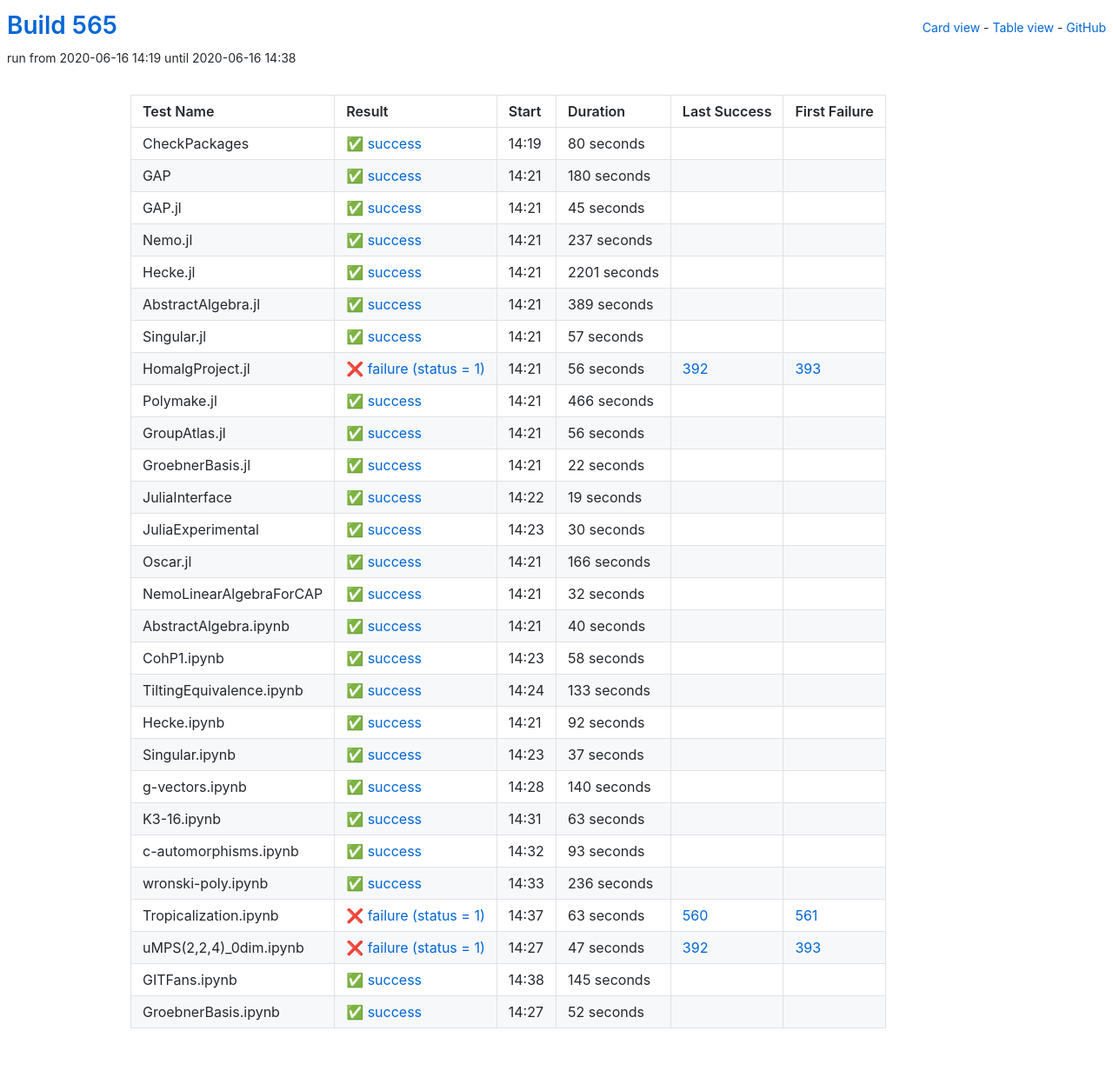
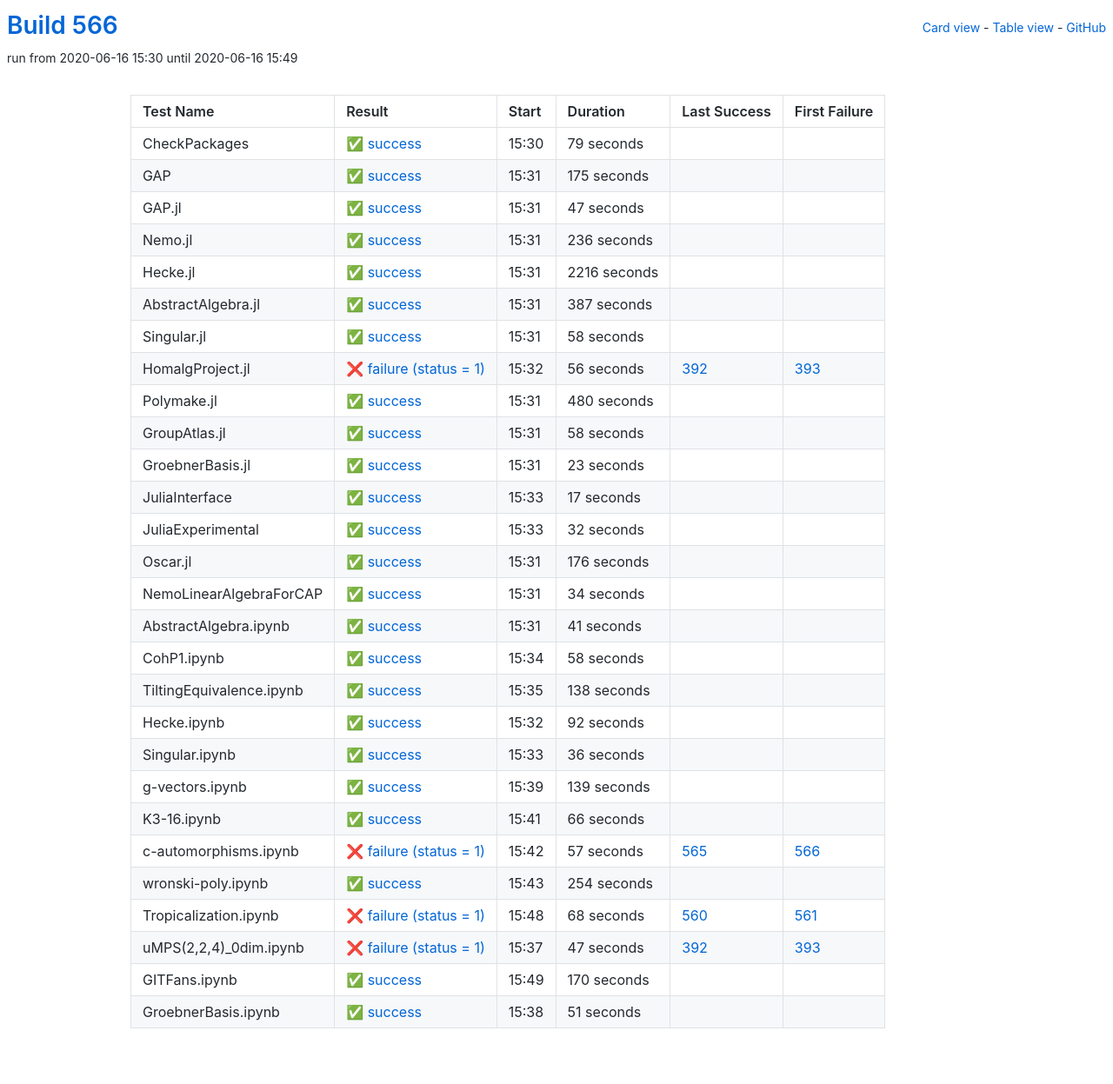
Before and after one commit to oscar-system/oscar-ci-status-1.4, a Jekyll site: the page built from table.html, in a window 1280 px wide. Shown: the whole page at 87% size. Built offline with Jekyll 4.4.1, drawn with Linux system fonts in a browser that asks for light colours.

Commit message:
Build #566

```diff
--- a/_data/ci.yml
+++ b/_data/ci.yml
@@ -1,6 +1,6 @@
 ---
-build: 565
-build_url: https://oscarci.mathematik.uni-kl.de/job/oscar-julia-1.4/565/
+build: 566
+build_url: https://oscarci.mathematik.uni-kl.de/job/oscar-julia-1.4/566/
 job: oscar-julia-1.4
 organization: oscar-system
 repo: oscar-ci-status-1.4
@@ -8,92 +8,92 @@ repourl: https://github.com/oscar-system/oscar-ci-status-1.4
 tests:
 - name: CheckPackages
   id: checkpackages
-  log: https://oscarci.mathematik.uni-kl.de/job/oscar-julia-1.4/565/artifact/logs/build-565/CheckPackages.log
-  start: 2020-06-16 14:19
+  log: https://oscarci.mathematik.uni-kl.de/job/oscar-julia-1.4/566/artifact/logs/build-566/CheckPackages.log
+  start: 2020-06-16 15:30
   success: true
   exitcode: 0
   status: success
-  duration: 80
+  duration: 79
   last_success: false
   last_success_url:
   first_failure: false
   first_failure_url:
 - name: GAP
   id: gap
-  log: https://oscarci.mathematik.uni-kl.de/job/oscar-julia-1.4/565/artifact/logs/build-565/GAP.log
-  start: 2020-06-16 14:21
+  log: https://oscarci.mathematik.uni-kl.de/job/oscar-julia-1.4/566/artifact/logs/build-566/GAP.log
+  start: 2020-06-16 15:31
   success: true
   exitcode: 0
   status: success
-  duration: 180
+  duration: 175
   last_success: false
   last_success_url:
   first_failure: false
   first_failure_url:
 - name: GAP.jl
   id: gap-jl
-  log: https://oscarci.mathematik.uni-kl.de/job/oscar-julia-1.4/565/artifact/logs/build-565/GAP.jl.log
-  start: 2020-06-16 14:21
+  log: https://oscarci.mathematik.uni-kl.de/job/oscar-julia-1.4/566/artifact/logs/build-566/GAP.jl.log
+  start: 2020-06-16 15:31
   success: true
   exitcode: 0
   status: success
-  duration: 45
+  duration: 47
   last_success: false
   last_success_url:
   first_failure: false
   first_failure_url:
 - name: Nemo.jl
   id: nemo-jl
-  log: https://oscarci.mathematik.uni-kl.de/job/oscar-julia-1.4/565/artifact/logs/build-565/Nemo.jl.log
-  start: 2020-06-16 14:21
+  log: https://oscarci.mathematik.uni-kl.de/job/oscar-julia-1.4/566/artifact/logs/build-566/Nemo.jl.log
+  start: 2020-06-16 15:31
   success: true
   exitcode: 0
   status: success
-  duration: 237
+  duration: 236
   last_success: false
   last_success_url:
   first_failure: false
   first_failure_url:
 - name: Hecke.jl
   id: hecke-jl
-  log: https://oscarci.mathematik.uni-kl.de/job/oscar-julia-1.4/565/artifact/logs/build-565/Hecke.jl.log
-  start: 2020-06-16 14:21
+  log: https://oscarci.mathematik.uni-kl.de/job/oscar-julia-1.4/566/artifact/logs/build-566/Hecke.jl.log
+  start: 2020-06-16 15:31
   success: true
   exitcode: 0
   status: success
-  duration: 2201
+  duration: 2216
   last_success: false
   last_success_url:
   first_failure: false
   first_failure_url:
 - name: AbstractAlgebra.jl
   id: abstractalgebra-jl
-  log: https://oscarci.mathematik.uni-kl.de/job/oscar-julia-1.4/565/artifact/logs/build-565/AbstractAlgebra.jl.log
-  start: 2020-06-16 14:21
+  log: https://oscarci.mathematik.uni-kl.de/job/oscar-julia-1.4/566/artifact/logs/build-566/AbstractAlgebra.jl.log
+  start: 2020-06-16 15:31
   success: true
   exitcode: 0
   status: success
-  duration: 389
+  duration: 387
   last_success: false
   last_success_url:
   first_failure: false
   first_failure_url:
 - name: Singular.jl
   id: singular-jl
-  log: https://oscarci.mathematik.uni-kl.de/job/oscar-julia-1.4/565/artifact/logs/build-565/Singular.jl.log
-  start: 2020-06-16 14:21
+  log: https://oscarci.mathematik.uni-kl.de/job/oscar-julia-1.4/566/artifact/logs/build-566/Singular.jl.log
+  start: 2020-06-16 15:31
   success: true
   exitcode: 0
   status: success
-  duration: 57
+  duration: 58
   last_success: false
   last_success_url:
   first_failure: false
   first_failure_url:
 - name: HomalgProject.jl
   id: homalgproject-jl
-  log: https://oscarci.mathematik.uni-kl.de/job/oscar-julia-1.4/565/artifact/logs/build-565/HomalgProject.jl.log
-  start: 2020-06-16 14:21
+  log: https://oscarci.mathematik.uni-kl.de/job/oscar-julia-1.4/566/artifact/logs/build-566/HomalgProject.jl.log
+  start: 2020-06-16 15:32
   success: false
   exitcode: 1
   status: failure
@@ -104,80 +104,56 @@ tests:
   first_failure_url: https://oscarci.mathematik.uni-kl.de/job/oscar-julia-1.4/393/
 - name: Polymake.jl
   id: polymake-jl
-  log: https://oscarci.mathematik.uni-kl.de/job/oscar-julia-1.4/565/artifact/logs/build-565/Polymake.jl.log
-  start: 2020-06-16 14:21
+  log: https://oscarci.mathematik.uni-kl.de/job/oscar-julia-1.4/566/artifact/logs/build-566/Polymake.jl.log
+  start: 2020-06-16 15:31
   success: true
   exitcode: 0
   status: success
-  duration: 466
+  duration: 480
   last_success: false
   last_success_url:
   first_failure: false
   first_failure_url:
 - name: GroupAtlas.jl
   id: groupatlas-jl
-  log: https://oscarci.mathematik.uni-kl.de/job/oscar-julia-1.4/565/artifact/logs/build-565/GroupAtlas.jl.log
-  start: 2020-06-16 14:21
+  log: https://oscarci.mathematik.uni-kl.de/job/oscar-julia-1.4/566/artifact/logs/build-566/GroupAtlas.jl.log
+  start: 2020-06-16 15:31
   success: true
   exitcode: 0
   status: success
-  duration: 56
+  duration: 58
   last_success: false
   last_success_url:
   first_failure: false
   first_failure_url:
 - name: GroebnerBasis.jl
   id: groebnerbasis-jl
-  log: https://oscarci.mathematik.uni-kl.de/job/oscar-julia-1.4/565/artifact/logs/build-565/GroebnerBasis.jl.log
-  start: 2020-06-16 14:21
+  log: https://oscarci.mathematik.uni-kl.de/job/oscar-julia-1.4/566/artifact/logs/build-566/GroebnerBasis.jl.log
+  start: 2020-06-16 15:31
   success: true
   exitcode: 0
   status: success
-  duration: 22
+  duration: 23
   last_success: false
   last_success_url:
   first_failure: false
   first_failure_url:
 - name: JuliaInterface
   id: juliainterface
-  log: https://oscarci.mathematik.uni-kl.de/job/oscar-julia-1.4/565/artifact/logs/build-565/JuliaInterface.log
-  start: 2020-06-16 14:22
+  log: https://oscarci.mathematik.uni-kl.de/job/oscar-julia-1.4/566/artifact/logs/build-566/JuliaInterface.log
+  start: 2020-06-16 15:33
   success: true
   exitcode: 0
   status: success
-  duration: 19
+  duration: 17
   last_success: false
   last_success_url:
   first_failure: false
   first_failure_url:
 - name: JuliaExperimental
   id: juliaexperimental
-  log: https://oscarci.mathematik.uni-kl.de/job/oscar-julia-1.4/565/artifact/logs/build-565/JuliaExperimental.log
-  start: 2020-06-16 14:23
-  success: true
-  exitcode: 0
-  status: success
-  duration: 30
-  last_success: false
-  last_success_url:
-  first_failure: false
-  first_failure_url:
-- name: Oscar.jl
-  id: oscar-jl
-  log: https://oscarci.mathematik.uni-kl.de/job/oscar-julia-1.4/565/artifact/logs/build-565/Oscar.jl.log
-  start: 2020-06-16 14:21
-  success: true
-  exitcode: 0
-  status: success
-  duration: 166
-  last_success: false
-  last_success_url:
-  first_failure: false
-  first_failure_url:
-- name: NemoLinearAlgebraForCAP
-  id: nemolinearalgebraforcap
-  log: https://oscarci.mathematik.uni-kl.de/job/oscar-julia-1.4/565/artifact/logs/build-565/NemoLinearAlgebraForCAP.log
-  start: 2020-06-16 14:21
+  log: https://oscarci.mathematik.uni-kl.de/job/oscar-julia-1.4/566/artifact/logs/build-566/JuliaExperimental.log
+  start: 2020-06-16 15:33
   success: true
   exitcode: 0
   status: success
@@ -186,22 +162,46 @@ tests:
   last_success_url:
   first_failure: false
   first_failure_url:
-- name: AbstractAlgebra.ipynb
-  id: abstractalgebra-ipynb
-  log: https://oscarci.mathematik.uni-kl.de/job/oscar-julia-1.4/565/artifact/logs/build-565/AbstractAlgebra.ipynb.log
-  start: 2020-06-16 14:21
+- name: Oscar.jl
+  id: oscar-jl
+  log: https://oscarci.mathematik.uni-kl.de/job/oscar-julia-1.4/566/artifact/logs/build-566/Oscar.jl.log
+  start: 2020-06-16 15:31
   success: true
   exitcode: 0
   status: success
-  duration: 40
+  duration: 176
+  last_success: false
+  last_success_url:
+  first_failure: false
+  first_failure_url:
+- name: NemoLinearAlgebraForCAP
+  id: nemolinearalgebraforcap
+  log: https://oscarci.mathematik.uni-kl.de/job/oscar-julia-1.4/566/artifact/logs/build-566/NemoLinearAlgebraForCAP.log
+  start: 2020-06-16 15:31
+  success: true
+  exitcode: 0
+  status: success
+  duration: 34
+  last_success: false
+  last_success_url:
+  first_failure: false
+  first_failure_url:
+- name: AbstractAlgebra.ipynb
+  id: abstractalgebra-ipynb
+  log: https://oscarci.mathematik.uni-kl.de/job/oscar-julia-1.4/566/artifact/logs/build-566/AbstractAlgebra.ipynb.log
+  start: 2020-06-16 15:31
+  success: true
+  exitcode: 0
+  status: success
+  duration: 41
   last_success: false
   last_success_url:
   first_failure: false
   first_failure_url:
 - name: CohP1.ipynb
   id: cohp1-ipynb
-  log: https://oscarci.mathematik.uni-kl.de/job/oscar-julia-1.4/565/artifact/logs/build-565/CohP1.ipynb.log
-  start: 2020-06-16 14:23
+  log: https://oscarci.mathematik.uni-kl.de/job/oscar-julia-1.4/566/artifact/logs/build-566/CohP1.ipynb.log
+  start: 2020-06-16 15:34
   success: true
   exitcode: 0
   status: success
@@ -212,20 +212,20 @@ tests:
   first_failure_url:
 - name: TiltingEquivalence.ipynb
   id: tiltingequivalence-ipynb
-  log: https://oscarci.mathematik.uni-kl.de/job/oscar-julia-1.4/565/artifact/logs/build-565/TiltingEquivalence.ipynb.log
-  start: 2020-06-16 14:24
+  log: https://oscarci.mathematik.uni-kl.de/job/oscar-julia-1.4/566/artifact/logs/build-566/TiltingEquivalence.ipynb.log
+  start: 2020-06-16 15:35
   success: true
   exitcode: 0
   status: success
-  duration: 133
+  duration: 138
   last_success: false
   last_success_url:
   first_failure: false
   first_failure_url:
 - name: Hecke.ipynb
   id: hecke-ipynb
-  log: https://oscarci.mathematik.uni-kl.de/job/oscar-julia-1.4/565/artifact/logs/build-565/Hecke.ipynb.log
-  start: 2020-06-16 14:21
+  log: https://oscarci.mathematik.uni-kl.de/job/oscar-julia-1.4/566/artifact/logs/build-566/Hecke.ipynb.log
+  start: 2020-06-16 15:32
   success: true
   exitcode: 0
   status: success
@@ -236,80 +236,80 @@ tests:
   first_failure_url:
 - name: Singular.ipynb
   id: singular-ipynb
-  log: https://oscarci.mathematik.uni-kl.de/job/oscar-julia-1.4/565/artifact/logs/build-565/Singular.ipynb.log
-  start: 2020-06-16 14:23
+  log: https://oscarci.mathematik.uni-kl.de/job/oscar-julia-1.4/566/artifact/logs/build-566/Singular.ipynb.log
+  start: 2020-06-16 15:33
   success: true
   exitcode: 0
   status: success
-  duration: 37
+  duration: 36
   last_success: false
   last_success_url:
   first_failure: false
   first_failure_url:
 - name: g-vectors.ipynb
   id: g-vectors-ipynb
-  log: https://oscarci.mathematik.uni-kl.de/job/oscar-julia-1.4/565/artifact/logs/build-565/g-vectors.ipynb.log
-  start: 2020-06-16 14:28
+  log: https://oscarci.mathematik.uni-kl.de/job/oscar-julia-1.4/566/artifact/logs/build-566/g-vectors.ipynb.log
+  start: 2020-06-16 15:39
   success: true
   exitcode: 0
   status: success
-  duration: 140
+  duration: 139
   last_success: false
   last_success_url:
   first_failure: false
   first_failure_url:
 - name: K3-16.ipynb
   id: k3-16-ipynb
-  log: https://oscarci.mathematik.uni-kl.de/job/oscar-julia-1.4/565/artifact/logs/build-565/K3-16.ipynb.log
-  start: 2020-06-16 14:31
+  log: https://oscarci.mathematik.uni-kl.de/job/oscar-julia-1.4/566/artifact/logs/build-566/K3-16.ipynb.log
+  start: 2020-06-16 15:41
   success: true
   exitcode: 0
   status: success
-  duration: 63
+  duration: 66
   last_success: false
   last_success_url:
   first_failure: false
   first_failure_url:
 - name: c-automorphisms.ipynb
   id: c-automorphisms-ipynb
-  log: https://oscarci.mathematik.uni-kl.de/job/oscar-julia-1.4/565/artifact/logs/build-565/c-automorphisms.ipynb.log
-  start: 2020-06-16 14:32
+  log: https://oscarci.mathematik.uni-kl.de/job/oscar-julia-1.4/566/artifact/logs/build-566/c-automorphisms.ipynb.log
+  start: 2020-06-16 15:42
+  success: false
+  exitcode: 1
+  status: failure
+  duration: 57
+  last_success: 565
+  last_success_url: https://oscarci.mathematik.uni-kl.de/job/oscar-julia-1.4/565/
+  first_failure: 566
+  first_failure_url: https://oscarci.mathematik.uni-kl.de/job/oscar-julia-1.4/566/
+- name: wronski-poly.ipynb
+  id: wronski-poly-ipynb
+  log: https://oscarci.mathematik.uni-kl.de/job/oscar-julia-1.4/566/artifact/logs/build-566/wronski-poly.ipynb.log
+  start: 2020-06-16 15:43
   success: true
   exitcode: 0
   status: success
-  duration: 93
-  last_success: false
-  last_success_url:
-  first_failure: false
-  first_failure_url:
-- name: wronski-poly.ipynb
-  id: wronski-poly-ipynb
-  log: https://oscarci.mathematik.uni-kl.de/job/oscar-julia-1.4/565/artifact/logs/build-565/wronski-poly.ipynb.log
-  start: 2020-06-16 14:33
-  success: true
-  exitcode: 0
-  status: success
-  duration: 236
+  duration: 254
   last_success: false
   last_success_url:
   first_failure: false
   first_failure_url:
 - name: Tropicalization.ipynb
   id: tropicalization-ipynb
-  log: https://oscarci.mathematik.uni-kl.de/job/oscar-julia-1.4/565/artifact/logs/build-565/Tropicalization.ipynb.log
-  start: 2020-06-16 14:37
+  log: https://oscarci.mathematik.uni-kl.de/job/oscar-julia-1.4/566/artifact/logs/build-566/Tropicalization.ipynb.log
+  start: 2020-06-16 15:48
   success: false
   exitcode: 1
   status: failure
-  duration: 63
+  duration: 68
   last_success: 560
   last_success_url: https://oscarci.mathematik.uni-kl.de/job/oscar-julia-1.4/560/
   first_failure: 561
   first_failure_url: https://oscarci.mathematik.uni-kl.de/job/oscar-julia-1.4/561/
 - name: uMPS(2,2,4)_0dim.ipynb
   id: umps-2-2-4-0dim-ipynb
-  log: https://oscarci.mathematik.uni-kl.de/job/oscar-julia-1.4/565/artifact/logs/build-565/uMPS-2-2-4-_0dim.ipynb.log
-  start: 2020-06-16 14:27
+  log: https://oscarci.mathematik.uni-kl.de/job/oscar-julia-1.4/566/artifact/logs/build-566/uMPS-2-2-4-_0dim.ipynb.log
+  start: 2020-06-16 15:37
   success: false
   exitcode: 1
   status: failure
@@ -320,24 +320,24 @@ tests:
   first_failure_url: https://oscarci.mathematik.uni-kl.de/job/oscar-julia-1.4/393/
 - name: GITFans.ipynb
   id: gitfans-ipynb
-  log: https://oscarci.mathematik.uni-kl.de/job/oscar-julia-1.4/565/artifact/logs/build-565/GITFans.ipynb.log
-  start: 2020-06-16 14:38
+  log: https://oscarci.mathematik.uni-kl.de/job/oscar-julia-1.4/566/artifact/logs/build-566/GITFans.ipynb.log
+  start: 2020-06-16 15:49
   success: true
   exitcode: 0
   status: success
-  duration: 145
+  duration: 170
   last_success: false
   last_success_url:
   first_failure: false
   first_failure_url:
 - name: GroebnerBasis.ipynb
   id: groebnerbasis-ipynb
-  log: https://oscarci.mathematik.uni-kl.de/job/oscar-julia-1.4/565/artifact/logs/build-565/GroebnerBasis.ipynb.log
-  start: 2020-06-16 14:27
+  log: https://oscarci.mathematik.uni-kl.de/job/oscar-julia-1.4/566/artifact/logs/build-566/GroebnerBasis.ipynb.log
+  start: 2020-06-16 15:38
   success: true
   exitcode: 0
   status: success
-  duration: 52
+  duration: 51
   last_success: false
   last_success_url:
   first_failure: false
```
Also changed, not shown: README.md.
